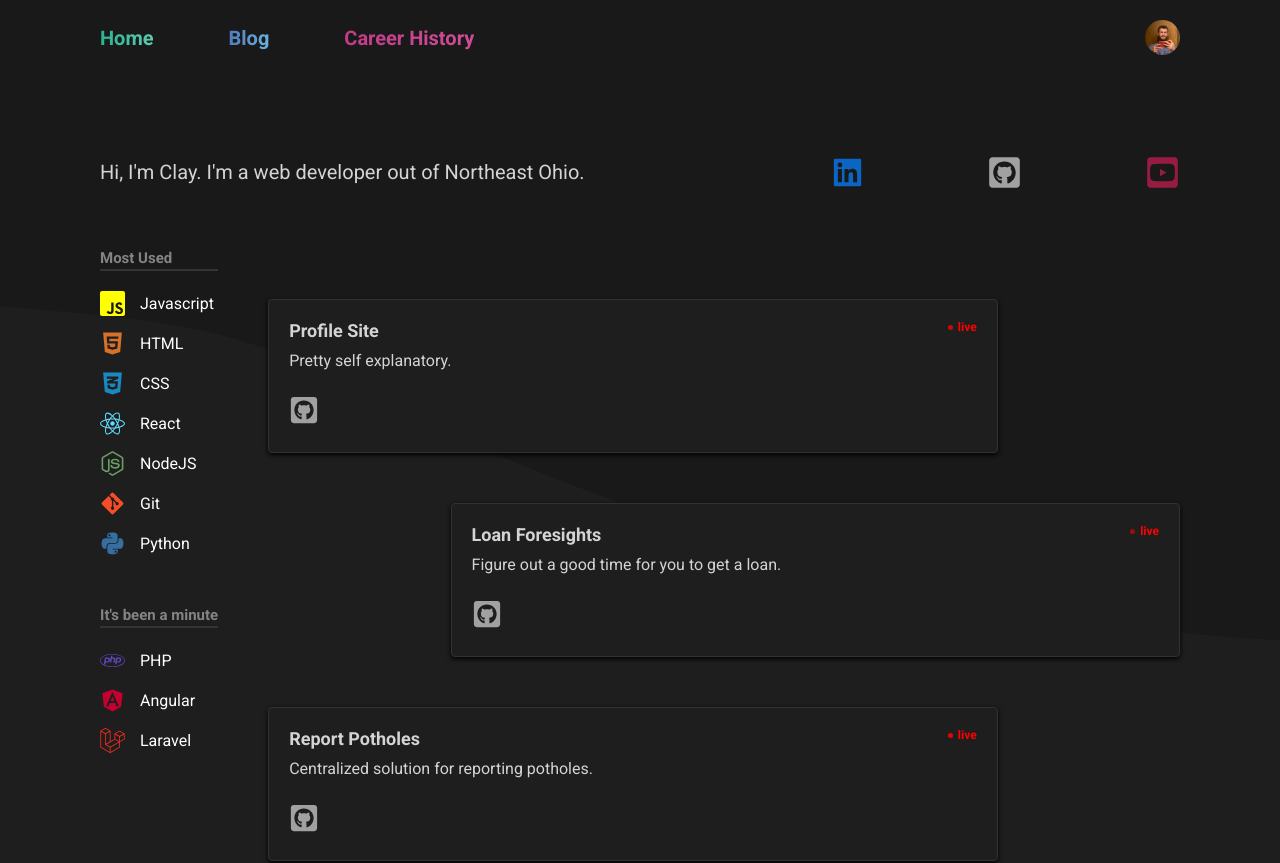
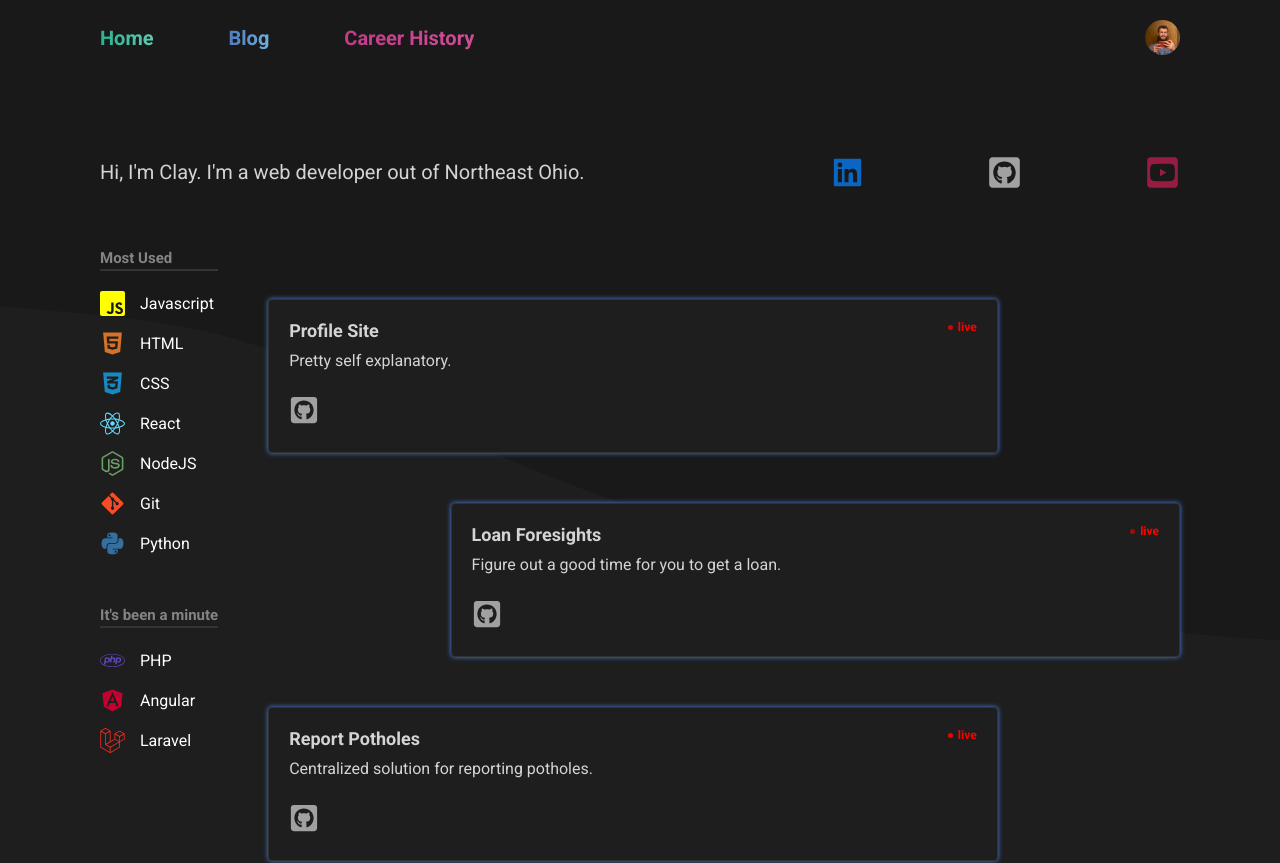
Before and after one commit to IDrumsey/profile-site-v2, a Next.js app: page / in a window 1280 px wide. Shown: the top 863 px of the page. Built offline with nearby package versions, Linux system fonts and the light colour scheme.

Commit message:
Added hover effect and project card highlight

```diff
--- a/app/components/project-card/project-card.tsx
+++ b/app/components/project-card/project-card.tsx
@@ -1,10 +1,17 @@
 import styles from "./project-card.module.scss"
 
-import React, { useState, useEffect } from "react"
+import React, { useState, useEffect, useMemo } from "react"
 
 import { Project } from "@/models/project"
 
 import { FaGithubSquare, FaYoutubeSquare } from "react-icons/fa"
+import { motion } from "framer-motion"
+
+const card_border_color = {
+  name: "blue",
+  nonHover: "#4b80e3",
+  hover: "#ff00f7",
+}
 
 interface Props {
   project: Project
@@ -30,11 +37,16 @@ const ProjectCard = React.forwardRef<HTMLParagraphElement, Props>(
 
     return (
       <>
-        <div
+        <motion.div
           ref={ref}
           className={`${wrapperClassNames.join(" ")}`}
           style={{
-            boxShadow: `0 2px 5px #000`,
+            boxShadow: `0 0 5px ${card_border_color.nonHover}ff`,
+          }}
+          whileHover={{
+            scale: 1.02,
+            cursor: "pointer",
+            boxShadow: `0 0 5px ${card_border_color.hover}ff`,
           }}
         >
           <div className={`${styles["project-card-header"]}`}>
@@ -96,7 +108,7 @@ const ProjectCard = React.forwardRef<HTMLParagraphElement, Props>(
               )}
             </div>
           </div>
-        </div>
+        </motion.div>
       </>
     )
   }
```
